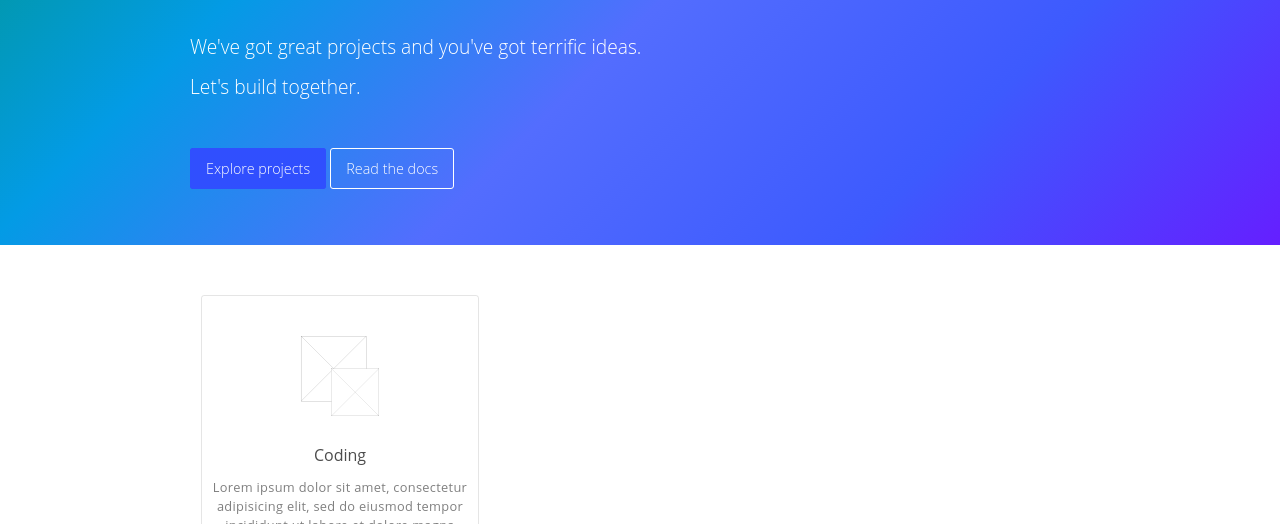
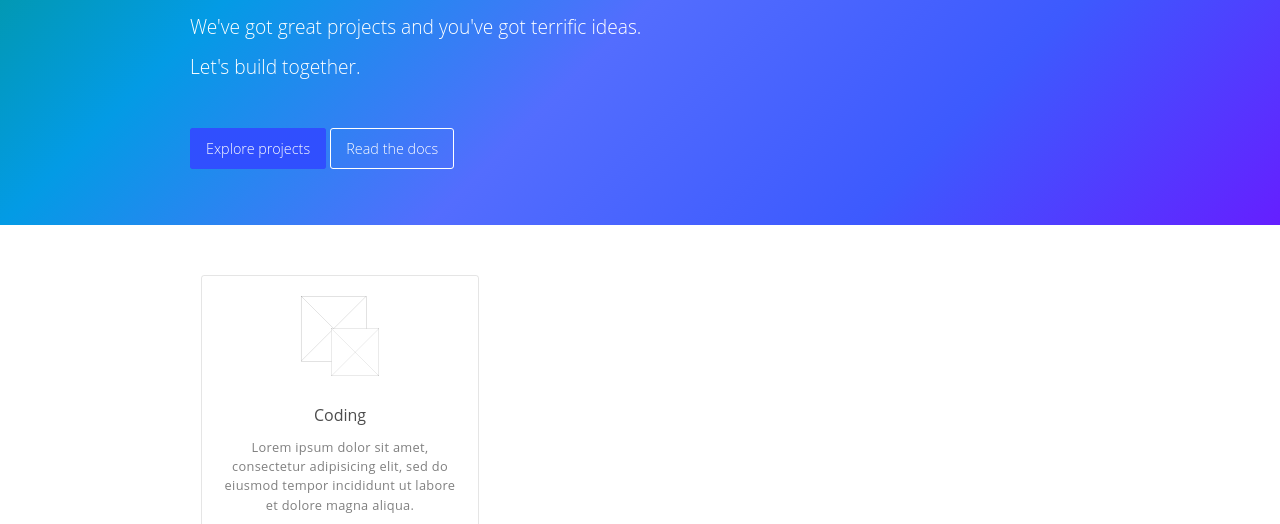
Before and after one commit to w3c/design, a plain HTML site: page projects/w3c-developers/get-involved/projects.html in a window 1280 px wide. Shown: the part 201-725 px from the top of the page. Drawn offline with Linux system fonts and the light colour scheme.

Commit message:
update header projects page

```diff
--- a/projects/w3c-developers/css/get-involved.css
+++ b/projects/w3c-developers/css/get-involved.css
@@ -30,7 +30,7 @@ h2 {
     line-height: 2rem;
     color: rgba(0,0,0,0.5);
     text-align: center;
-    margin-top: 50px;
+    margin-top: 30px;
 }
 
 h3 {
@@ -141,7 +141,7 @@ header nav ul li a {
     margin: auto;
     text-align: left;
     margin-bottom: 0px;
-    margin-top: 30px;
+    margin-top: 10px;
     margin-left: 190px;
 }
 
--- a/projects/w3c-developers/css/projects.css
+++ b/projects/w3c-developers/css/projects.css
@@ -208,7 +208,7 @@ footer {
 }
 
 .what-to-do img {
-    margin-top: 40px;
+    margin-top: 20px;
 }
 
 .what-to-do h3 {
@@ -226,7 +226,7 @@ footer {
     line-height: 1.2rem;
     text-align: center;
     font-weight: 400;
-    padding: 0px 5px 0px 5px;
+    padding: 0px 20px 0px 20px;
     color: rgba(0,0,0,0.5);
 }
 
```
